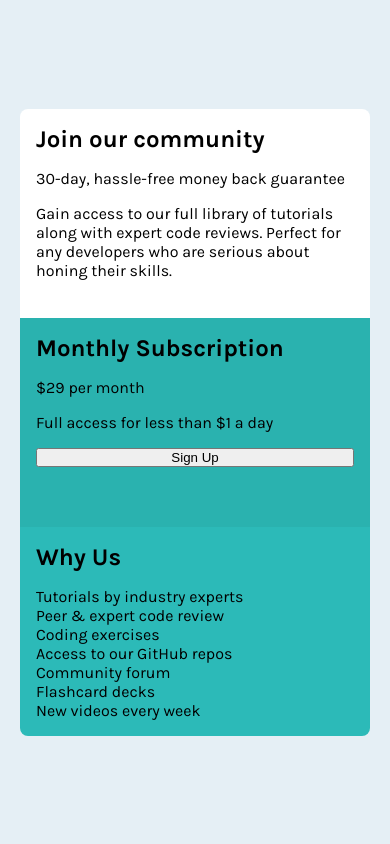
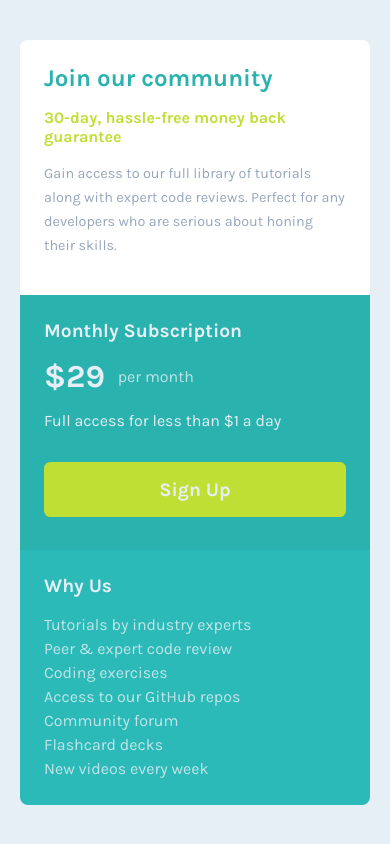
Before and after one commit to data-dev05/single-price-grid-component, a plain HTML site: page index.html in a window 390 px wide. Drawn offline with Linux system fonts and the light colour scheme.

Commit message:
mobile design

```diff
--- a/index.html
+++ b/index.html
@@ -15,9 +15,9 @@
     <section id="join-section">
       <h1>Join our community</h1>
 
-      <p>30-day, hassle-free money back guarantee</p>
+      <p id="guarantee">30-day, hassle-free money back guarantee</p>
 
-      <p>
+      <p id="join-section-description">
         Gain access to our full library of tutorials along with expert code reviews.
       Perfect for any developers who are serious about honing their skills.
       </p>
@@ -26,7 +26,7 @@
     <section id="monthly-section">
       <h2>Monthly Subscription</h2>
 
-      <p><span>&dollar;29</span> per month</p>
+      <p id="monthly-price"><span id="price">&dollar;29</span> <span id="frequency">per month</span></p>
 
       <p>Full access for less than &dollar;1 a day</p>
 
--- a/sass/styles.scss
+++ b/sass/styles.scss
@@ -26,7 +26,7 @@ body {
 }
 
 section {
-    padding: 1rem;
+    padding: 1.5rem;
     display: flex;
     flex-direction: column;
     gap: 1rem;
@@ -34,18 +34,77 @@ section {
 
 ul {
     list-style-type: none;
+    line-height: 1.5rem;
+    opacity: 0.8;
 }
 
 #join-section {
     background-color: white;
     border-radius: 0.5rem 0.5rem 0 0;
+
+    h1 {
+        color: $Cyan;
+        font-weight: 700;
+    }
+
+    #guarantee {
+        color: $Bright-Yellow;
+        font-weight: 700;
+    }
+
+    &-description {
+        color: $Grayish-Blue;
+        font-size: 0.9rem;
+        line-height: 1.5rem;
+    }
 }
 
 #monthly-section {
     background-color: $Cyan;
+    color: $Light-Gray;
+
+    #monthly-price {
+        display: flex;
+        align-items: center;
+        gap: 0.8rem;
+    }
+
+    #price {
+        font-size: 2rem;
+        font-weight: 700;
+    }
+
+    #frequency {
+        color: $Light-Gray;
+        opacity: 0.8;
+    }
+
+    button {
+        background-color: $Bright-Yellow;
+        color: $Light-Gray;
+        font-family: $Family-Karla;
+        font-size: 1.2rem;
+        font-weight: 700;
+        border: none;
+        padding: 1rem;
+        border-radius: 0.4rem;
+        margin-top: 1rem;
+    }
 }
 
 #why-section {
     background-color: hsl(179, 62%, 45%);
     border-radius: 0 0 0.5rem 0.5rem;
+    color: $Light-Gray;
 }
+
+h2 {
+    font-size: 1.2rem;
+}
+
+@media (min-width: 768px) {
+    #card {
+        grid-template-columns: 2fr;
+        grid-template-rows: repeat(3, 1fr);
+    }
+}
```
Also changed, not shown: css/styles.css, 1 other file.
